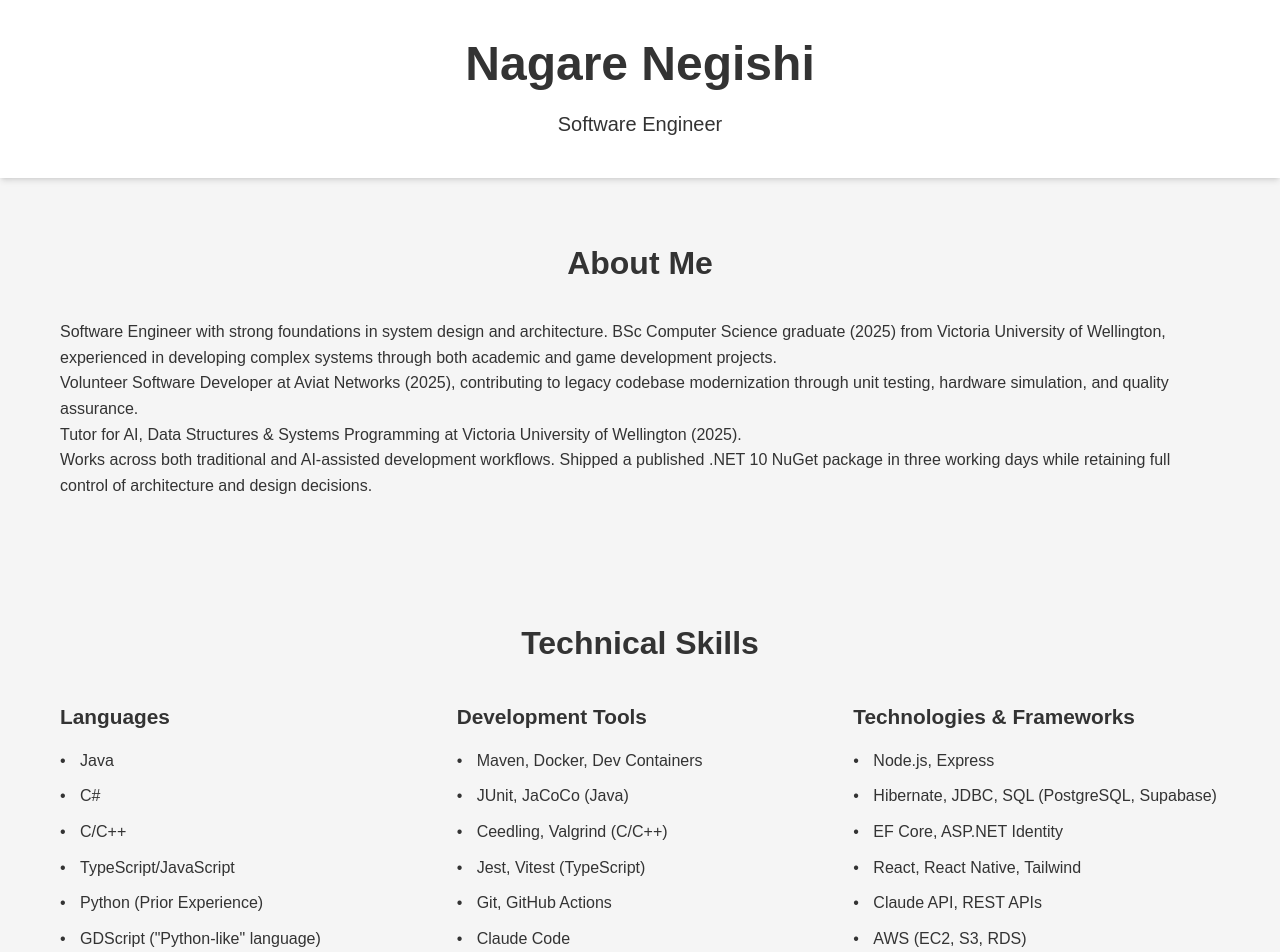
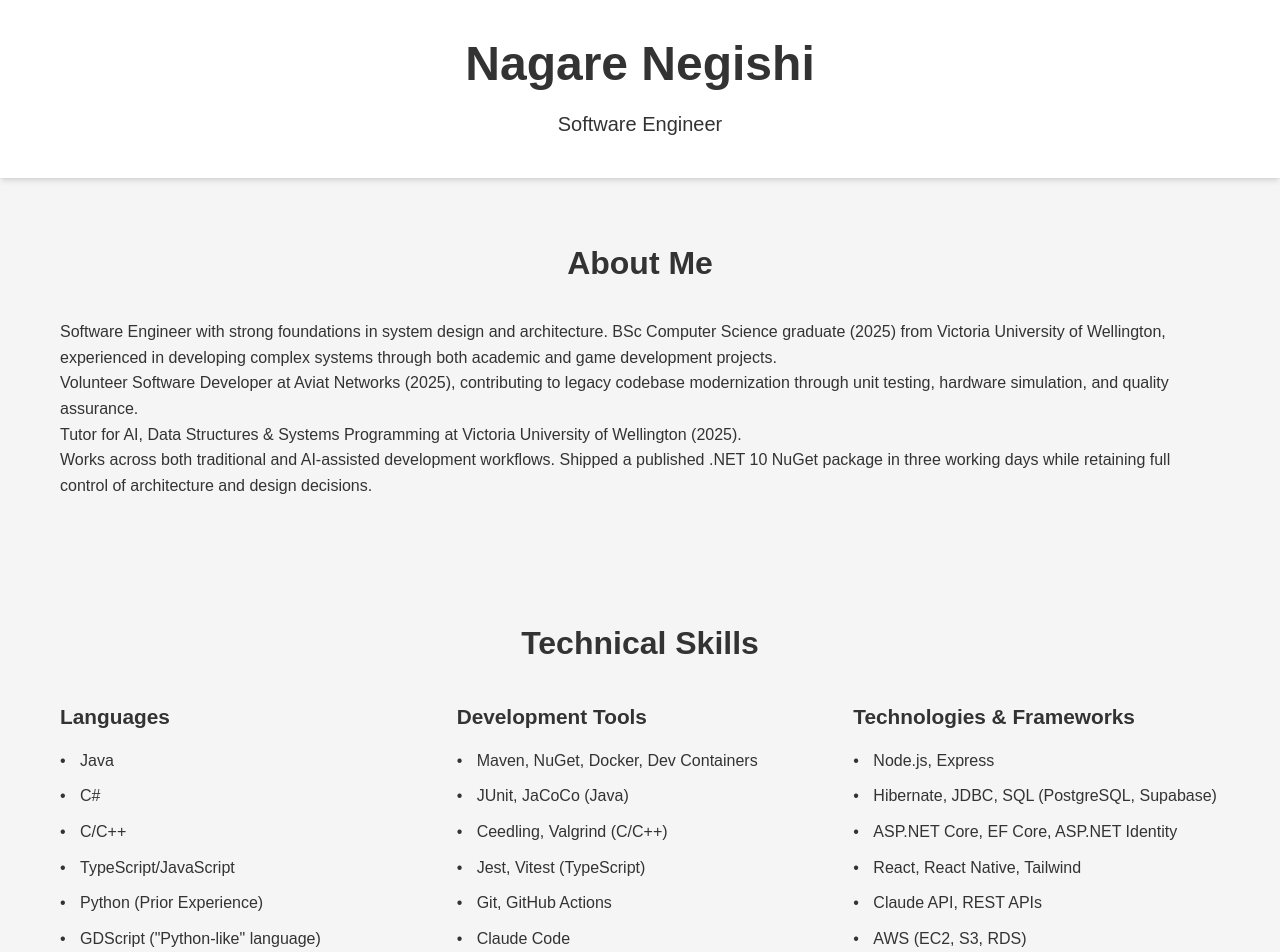
Before and after one commit to NagareNegishi/NagareNegishi.github.io, a React (Vite) app: page / in a window 1280 px wide. Shown: the top 952 px of the page. Built offline with nearby package versions, Linux system fonts and the light colour scheme.

Commit message:
update skills

```diff
--- a/src/data/skills.js
+++ b/src/data/skills.js
@@ -13,7 +13,7 @@ export const skills = [
     {
     category: "Development Tools",
     items: [
-        "Maven, Docker, Dev Containers",
+        "Maven, NuGet, Docker, Dev Containers",
         "JUnit, JaCoCo (Java)",
         "Ceedling, Valgrind (C/C++)",
         "Jest, Vitest (TypeScript)",
@@ -26,7 +26,7 @@ export const skills = [
     items: [
         "Node.js, Express",
         "Hibernate, JDBC, SQL (PostgreSQL, Supabase)",
-        "EF Core, ASP.NET Identity",
+        "ASP.NET Core, EF Core, ASP.NET Identity",
         "React, React Native, Tailwind",
         "Claude API, REST APIs",
         "AWS (EC2, S3, RDS)",
```
